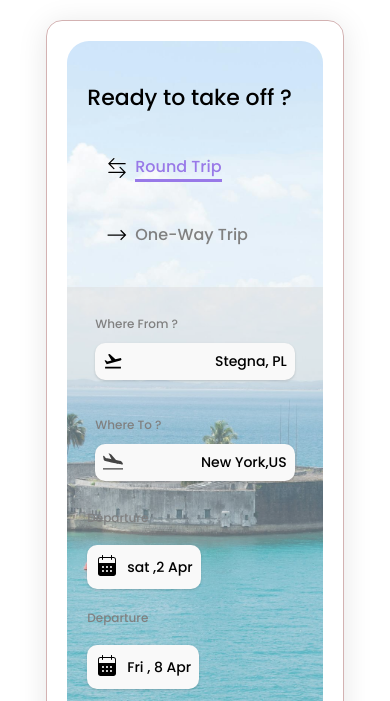
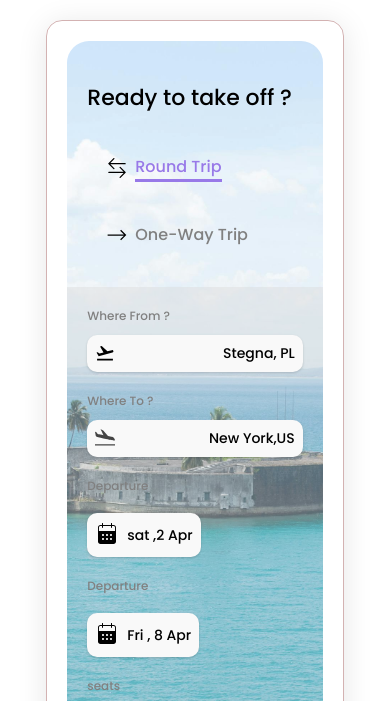
Before and after one commit to amitpal97/touriest-design, a plain HTML site: page index.html in a window 390 px wide. Shown: the top 701 px of the page. Drawn offline with nearby package versions, Linux system fonts and the light colour scheme.

Commit message:
css fixed for mobile padding removwe from city wrapper

```diff
--- a/style.css
+++ b/style.css
@@ -569,6 +569,10 @@
     padding: 20px;
   }
 
+  .citywrapper{
+    padding: 0;
+  }
+
   .citywrapper-timewrapper-mainwrapper {
     flex-direction: column;
   }
```
